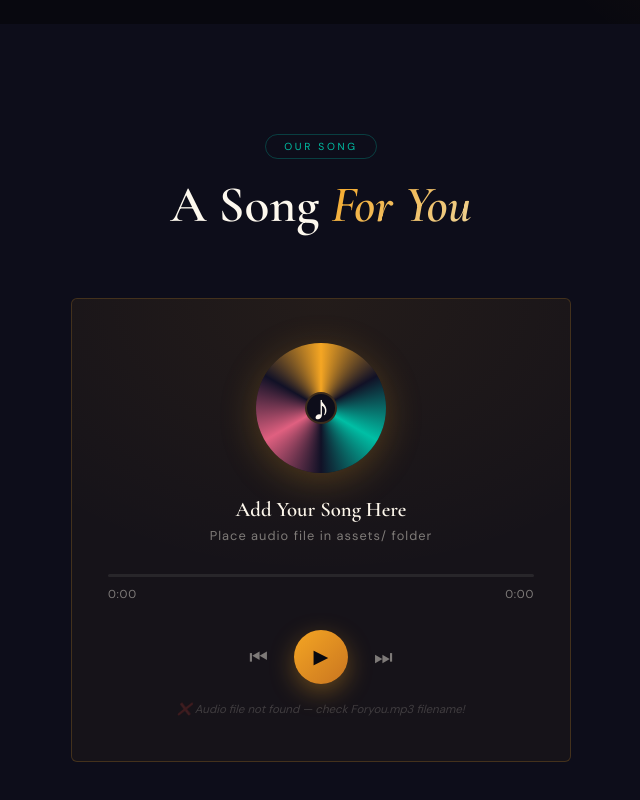
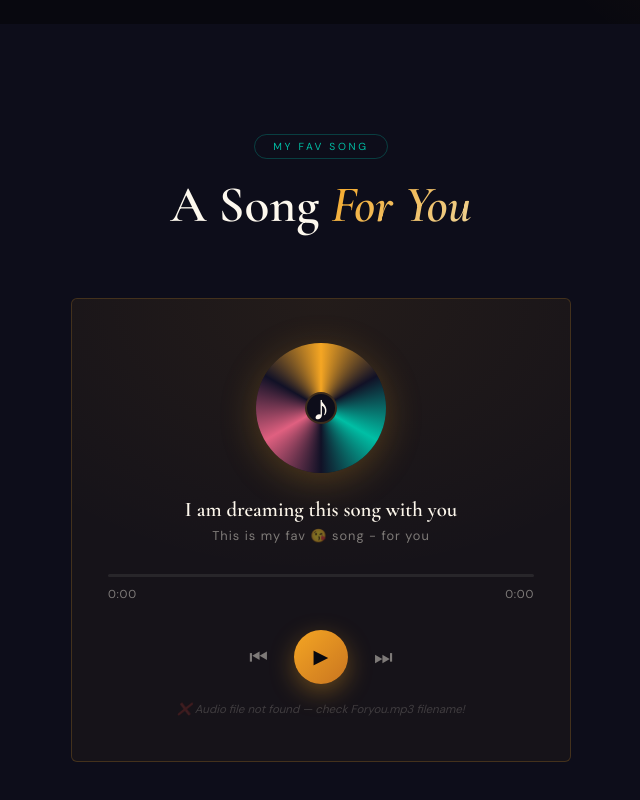
Before and after one commit to thisispraveen800-ux/myword, a plain HTML site: page birthday_premium.html in a window 1280 px wide. Shown: the part 10814-11614 px from the top of the page, without its empty margins (319-959 px from the left). Drawn offline with nearby package versions, Linux system fonts and the light colour scheme; animation ran at ten frames a second.

Commit message:
update birthday page

```diff
--- a/birthday_premium.html
+++ b/birthday_premium.html
@@ -985,13 +985,13 @@ canvas#ftc{position:absolute;inset:0;pointer-events:none}
 <!-- MUSIC -->
 <section id="player">
   <div style="text-align:center">
-    <span class="s-eyebrow reveal">Our Song</span>
+    <span class="s-eyebrow reveal">my fav Song</span>
     <h2 class="s-head reveal" style="text-align:center">A Song <em>For You</em></h2>
   </div>
   <div class="player-card reveal">
     <div class="disc" id="pDisc"><div class="disc-spin disc-ico" id="dAnim">♪</div></div>
-    <div class="p-song">Add Your Song Here</div>
-    <div class="p-artist">Place audio file in assets/ folder</div>
+    <div class="p-song">I am dreaming this song with you </div>
+    <div class="p-artist">This is my fav 😘 song - for you</div>
     <div class="p-track"><div class="p-fill" id="pFill"></div></div>
     <div class="p-times"><span id="pCur">0:00</span><span id="pDur">0:00</span></div>
     <div class="p-controls">
@@ -999,7 +999,7 @@ canvas#ftc{position:absolute;inset:0;pointer-events:none}
  <button class="p-play" id="pPlay" onclick="togglePlayer()">▶</button>
   <button class="p-btn" onclick="seekFwd()">⏭</button>
 </div>
-    <p class="p-note">♪ Add an mp3 to assets/ to hear it play</p>
+    <p class="p-note">♪/p>
   </div>
 </section>
 
```
